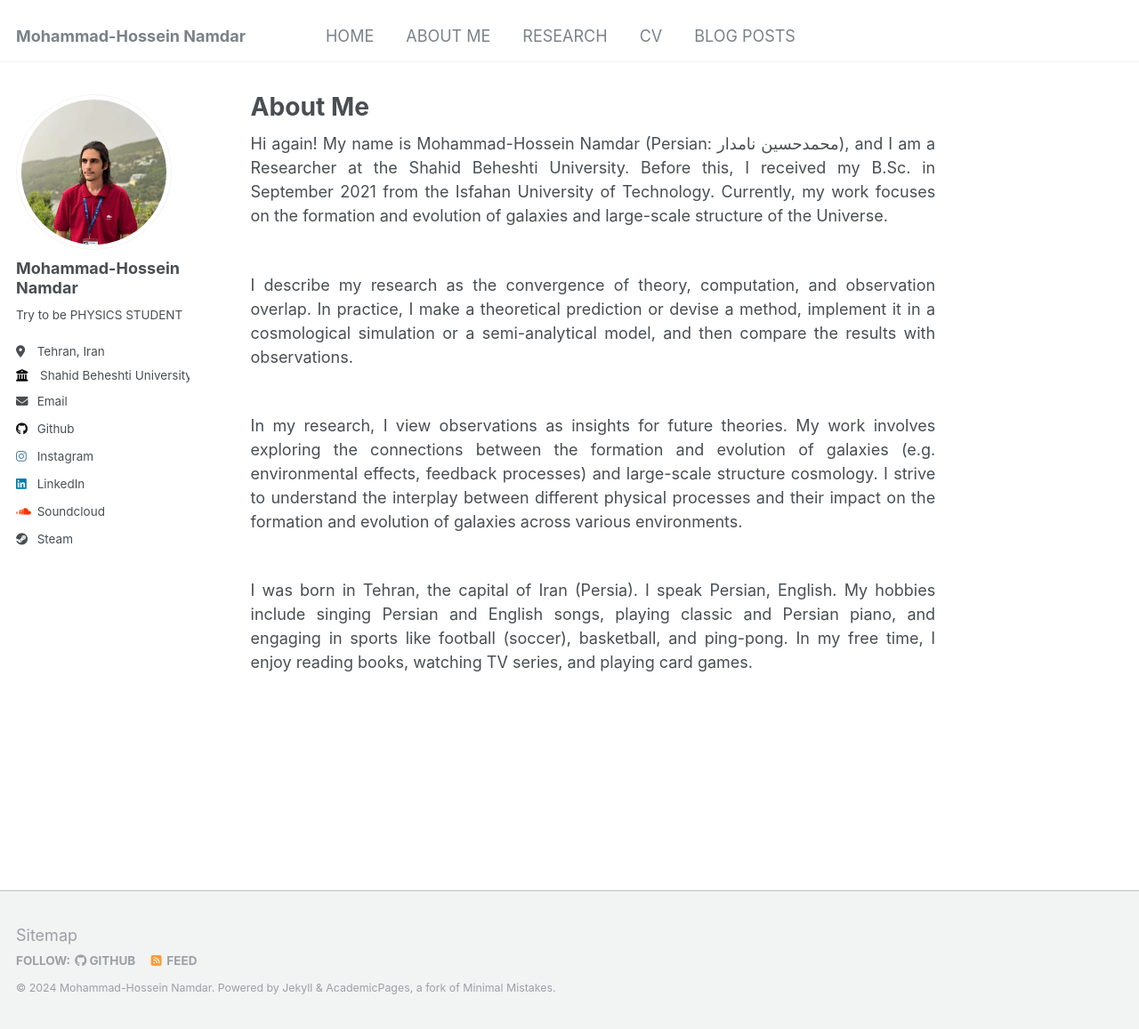
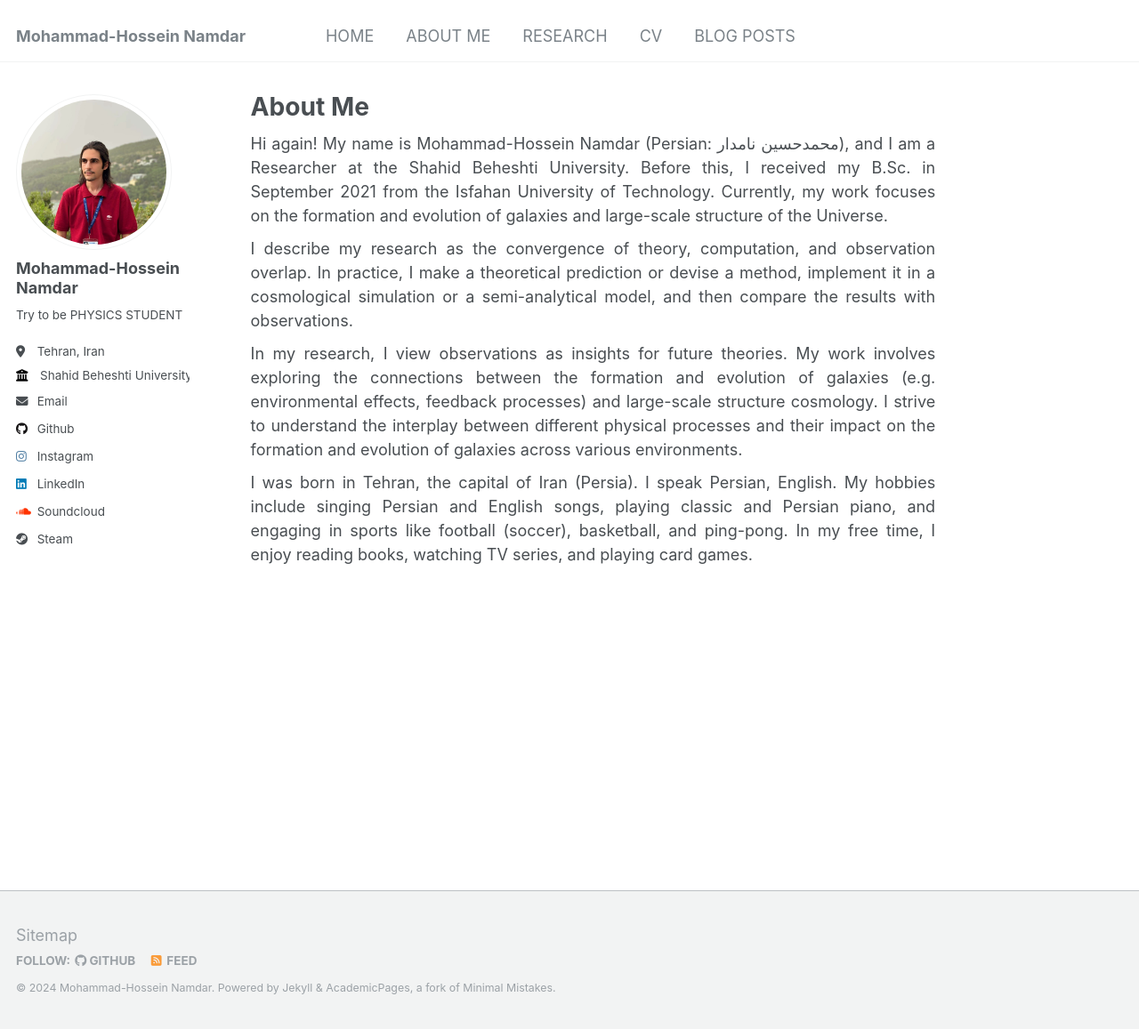
Before and after one commit to mhnamdar/mhnamdar.github.io, a Jekyll site: the page built from _pages/aboutme.md, in a window 1280 px wide and 1157 px high. Shown: the whole window at 89% size. Built offline with Jekyll 4.4.1, drawn with Linux system fonts in a browser that asks for light colours.

Commit message:
شسقیا

```diff
--- a/_pages/aboutme.md
+++ b/_pages/aboutme.md
@@ -3,19 +3,21 @@ permalink: /aboutme/
 title: "About Me"
 #modified: 2021-06-06
 ---
+<style>
+  .custom-paragraph {
+    margin-bottom: 10px; /* تنظیم فاصله بین پاراگراف‌ها */
+  }
+</style>
 
-<div align="justify">
+<div align="justify" class="custom-paragraph">
 Hi again! My name is Mohammad-Hossein Namdar (Persian: محمدحسین نامدار), and I am a Researcher at the Shahid Beheshti University. Before this, I received my B.Sc. in September 2021 from the Isfahan University of Technology. Currently, my work focuses on the formation and evolution of galaxies and large-scale structure of the Universe.
 </div>
-<br> <!-- فاصله بین پاراگراف‌ها -->
-<div align="justify">
+<div align="justify" class="custom-paragraph">
 I describe my research as the convergence of theory, computation, and observation overlap. In practice, I make a theoretical prediction or devise a method, implement it in a cosmological simulation or a semi-analytical model, and then compare the results with observations.
 </div>
-<br> <!-- فاصله بین پاراگراف‌ها -->
-<div align="justify">
+<div align="justify" class="custom-paragraph">
 In my research, I view observations as insights for future theories. My work involves exploring the connections between the formation and evolution of galaxies (e.g. environmental effects, feedback processes) and large-scale structure cosmology. I strive to understand the interplay between different physical processes and their impact on the formation and evolution of galaxies across various environments.
 </div>
-<br> <!-- فاصله بین پاراگراف‌ها -->
-<div align="justify">
+<div align="justify" class="custom-paragraph">
 I was born in Tehran, the capital of Iran (Persia). I speak Persian, English. My hobbies include singing Persian and English songs, playing classic and Persian piano, and engaging in sports like football (soccer), basketball, and ping-pong. In my free time, I enjoy reading books, watching TV series, and playing card games.
 </div>
```
